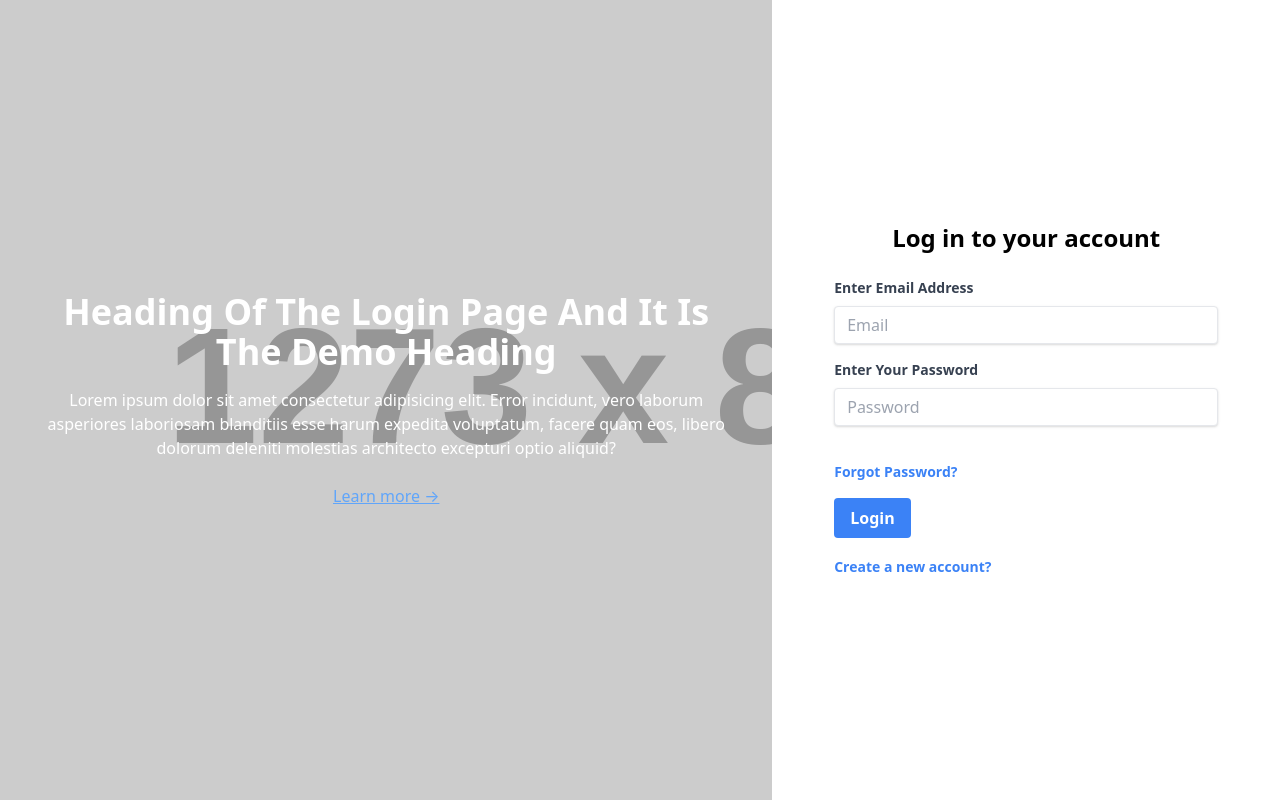
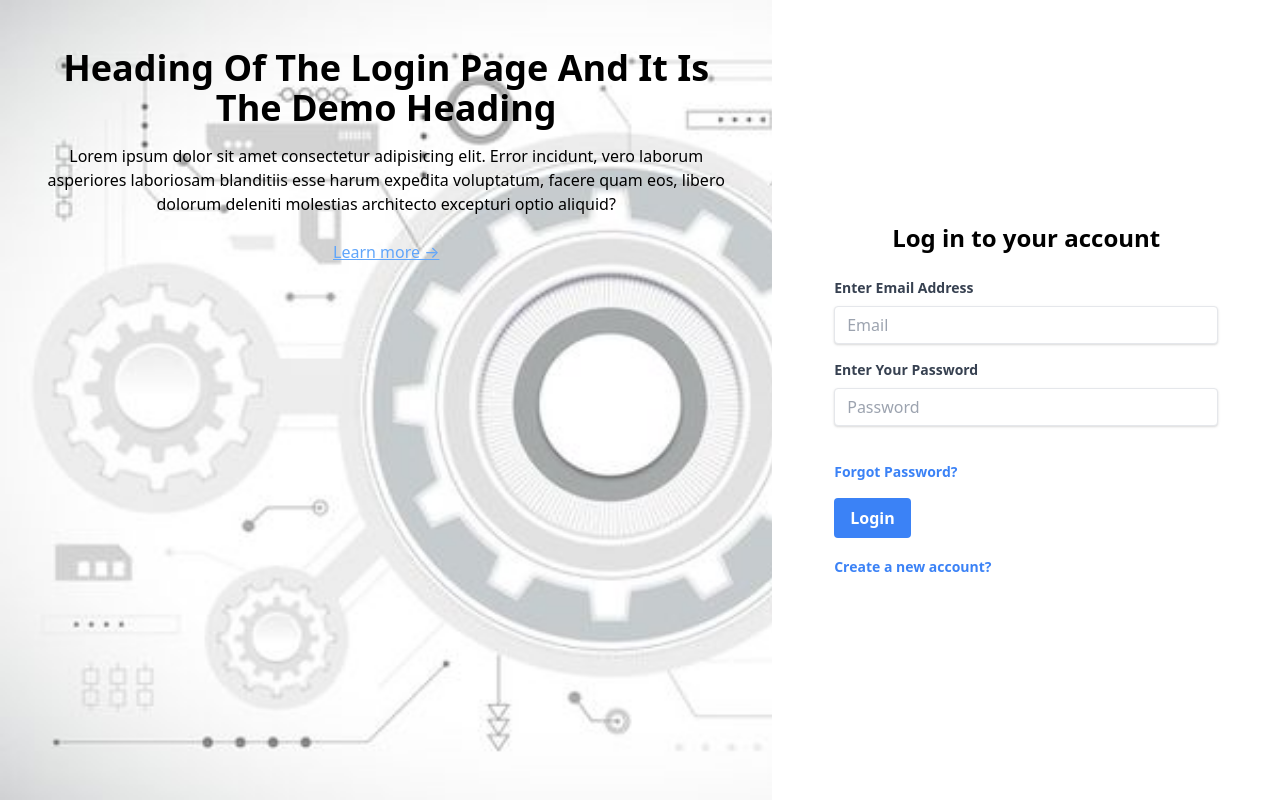
Before and after one commit to Salute4ayush/Task-1-login, a plain HTML site: page index.html in a window 1280 px wide. Drawn offline with nearby package versions, Linux system fonts and the light colour scheme; placeholder pictures from the web are drawn by us.

Commit message:
Update index.html

```diff
--- a/index.html
+++ b/index.html
@@ -19,10 +19,10 @@
 
   <div class="flex min-h-screen">
     <!-- Carousel Section -->
-    <div class="hidden md:flex items-center justify-center custom-background" style="background-image: url('https://via.placeholder.com/1273x881');">
-      <div class="p-8 text-white text-center">
-        <h1 class="text-4xl font-bold mb-4">Heading Of The Login Page And It Is The Demo Heading</h1>
-        <p class="mb-6">Lorem ipsum dolor sit amet consectetur adipisicing elit. Error incidunt, vero laborum asperiores laboriosam blanditiis esse harum expedita voluptatum, facere quam eos, libero dolorum deleniti molestias architecto excepturi optio aliquid?</p>
+    <div class="hidden md:flex items-start justify-center custom-background" style="background-image: url('./image.png');">
+      <div class="p-8 text-center mt-4">
+        <h1 class="text-4xl font-bold mb-4 text-black">Heading Of The Login Page And It Is The Demo Heading</h1>
+        <p class="mb-6 text-black">Lorem ipsum dolor sit amet consectetur adipisicing elit. Error incidunt, vero laborum asperiores laboriosam blanditiis esse harum expedita voluptatum, facere quam eos, libero dolorum deleniti molestias architecto excepturi optio aliquid?</p>
         <a href="#" class="text-blue-400 underline">Learn more →</a>
       </div>
     </div>
```
